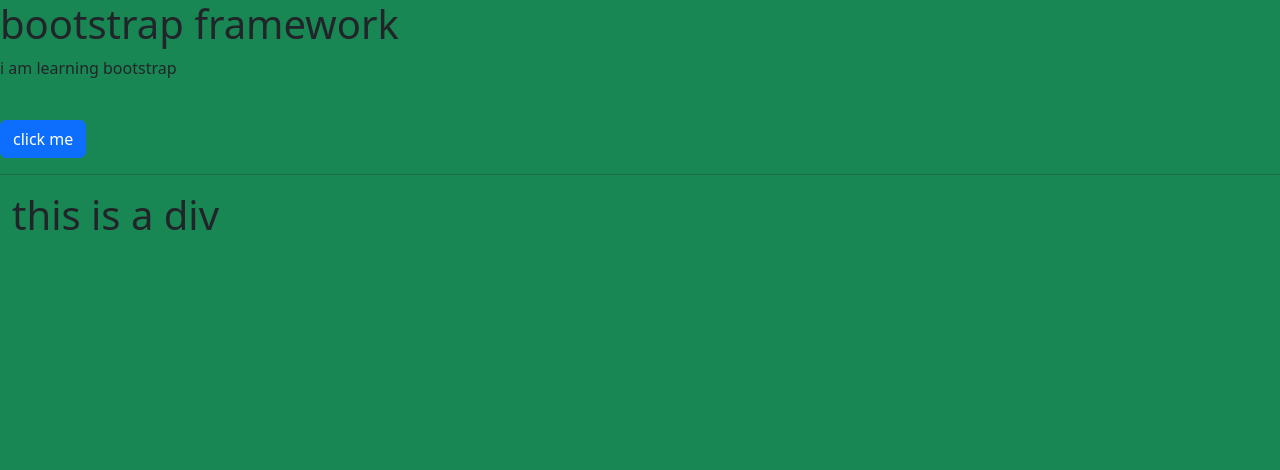
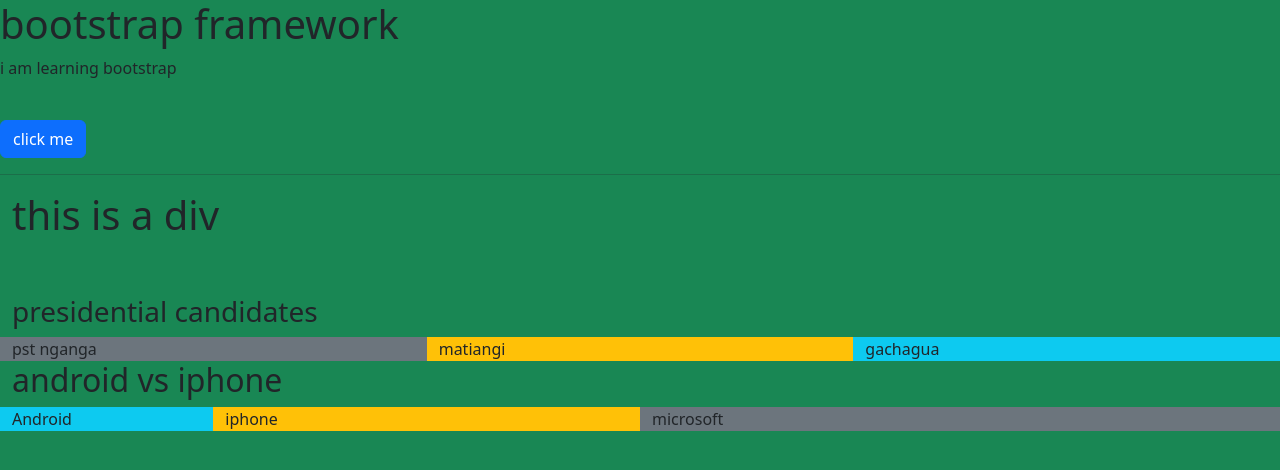
Before and after one commit to Lucy-Mukururo/bootstrap, a plain HTML site: page index.html in a window 1280 px wide. Drawn offline with nearby package versions, Linux system fonts and the light colour scheme.

Commit message:
added row and column

```diff
--- a/index.html
+++ b/index.html
@@ -14,6 +14,20 @@
     <br> <hr>
     <div class="container-fluid">
         <h1>this is a div</h1>
+        <br>
+        <br>
+        <h3>presidential candidates</h3>
+        <div class="row">
+            <div class="col bg-secondary">pst nganga</div>
+            <div class="col bg-warning">matiangi</div>
+            <div class="col bg-info">gachagua</div>
+        </div>
+        <h2>android vs iphone </h2>
+        <div class="row">
+<div class="col-2 bg-info">Android </div>
+<div class="col-4 bg-warning">iphone</div>
+<div class="col-6 bg-secondary">microsoft</div>
+        </div>
     </div>
 </body>
 </html>
```
